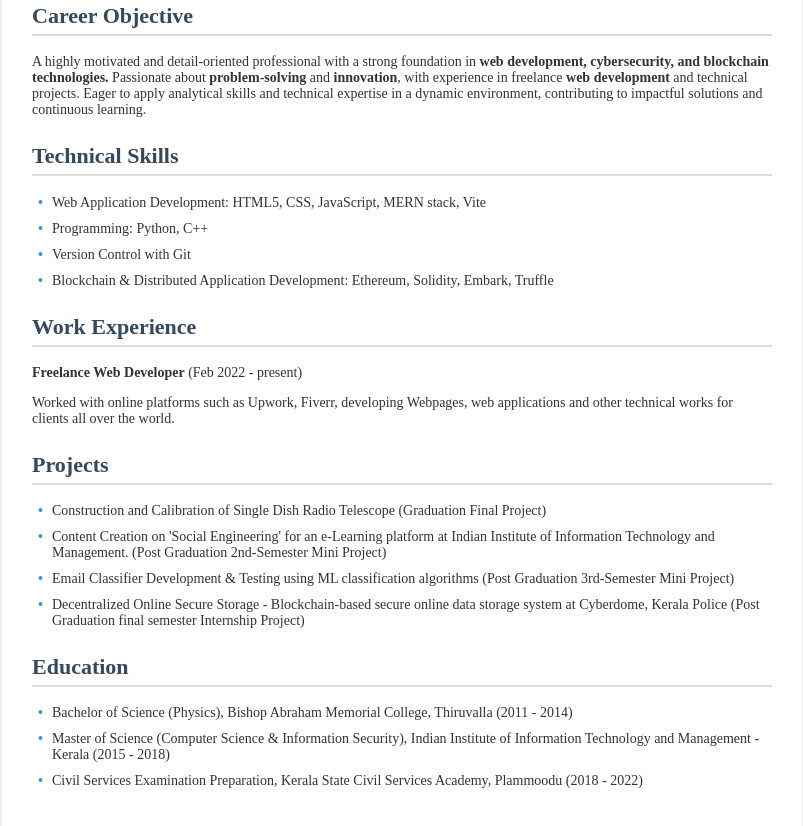
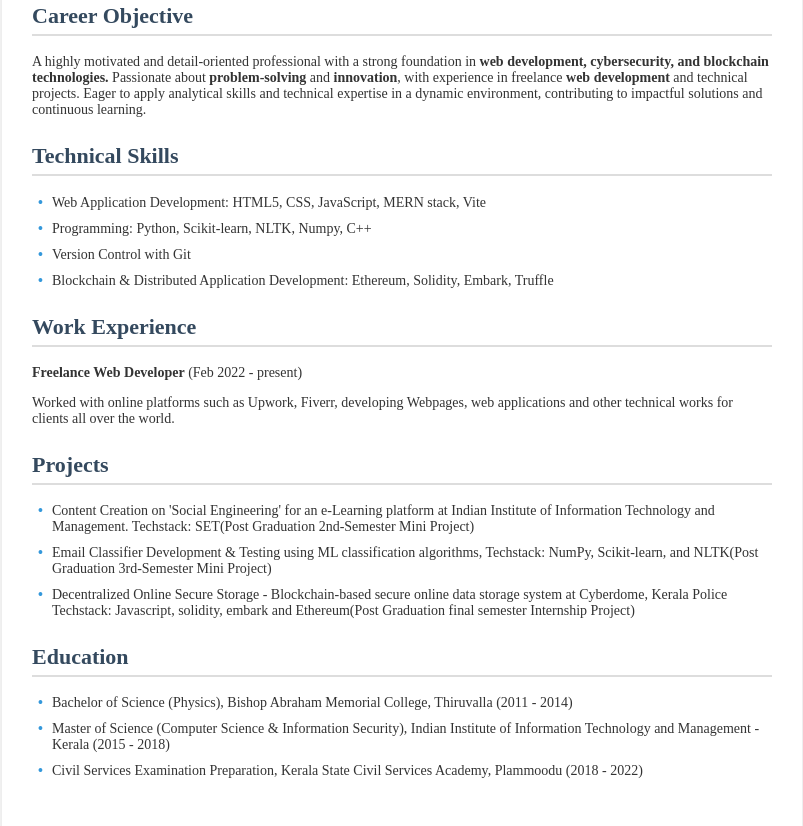
Before and after one commit to S4MU3L6R360RY/resume, a plain HTML site: page public/index.html in a window 1280 px wide. Shown: the part 414-1240 px from the top of the page, without its empty margins (238-1041 px from the left). Drawn offline with Linux system fonts and the light colour scheme.

Commit message:
Update index.html

```diff
--- a/public/index.html
+++ b/public/index.html
@@ -28,7 +28,7 @@
             <h2>Technical Skills</h2>
             <ul>
                 <li>Web Application Development: HTML5, CSS, JavaScript, MERN stack, Vite</li>
-                <li>Programming: Python, C++</li>
+                <li>Programming: Python, Scikit-learn, NLTK, Numpy, C++</li>
                 <li>Version Control with Git</li>
                 <li>Blockchain & Distributed Application Development: Ethereum, Solidity, Embark, Truffle</li>
             </ul>
@@ -43,10 +43,9 @@
         <div class="section">
             <h2>Projects</h2>
             <ul>
-                <li>Construction and Calibration of Single Dish Radio Telescope (Graduation Final Project)</li>
-                <li>Content Creation on 'Social Engineering' for an e-Learning platform at Indian Institute of Information Technology and Management. (Post Graduation 2nd-Semester Mini Project)</li>
-                <li>Email Classifier Development & Testing using ML classification algorithms (Post Graduation 3rd-Semester Mini Project)</li>
-                <li>Decentralized Online Secure Storage - Blockchain-based secure online data storage system at Cyberdome, Kerala Police (Post Graduation final semester Internship Project)</li>
+                <li>Content Creation on 'Social Engineering' for an e-Learning platform at Indian Institute of Information Technology and Management. Techstack: SET(Post Graduation 2nd-Semester Mini Project)</li>
+                <li>Email Classifier Development & Testing using ML classification algorithms, Techstack: NumPy, Scikit-learn, and NLTK(Post Graduation 3rd-Semester Mini Project)</li>
+                <li>Decentralized Online Secure Storage - Blockchain-based secure online data storage system at Cyberdome, Kerala Police Techstack: Javascript, solidity, embark and Ethereum(Post Graduation final semester Internship Project)</li>
             </ul>
         </div>
 
```
